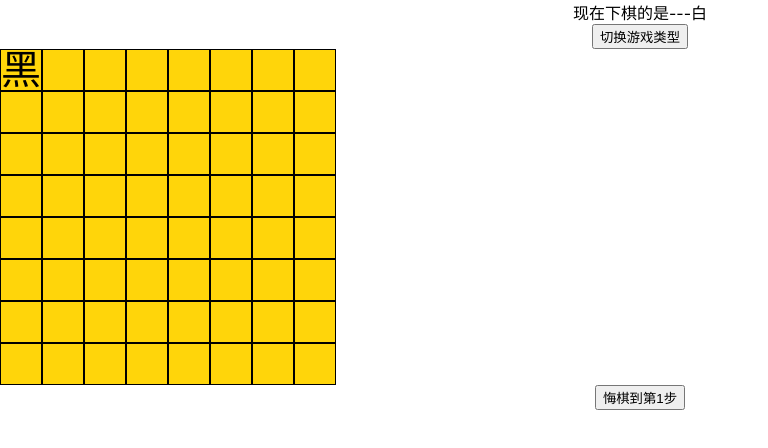
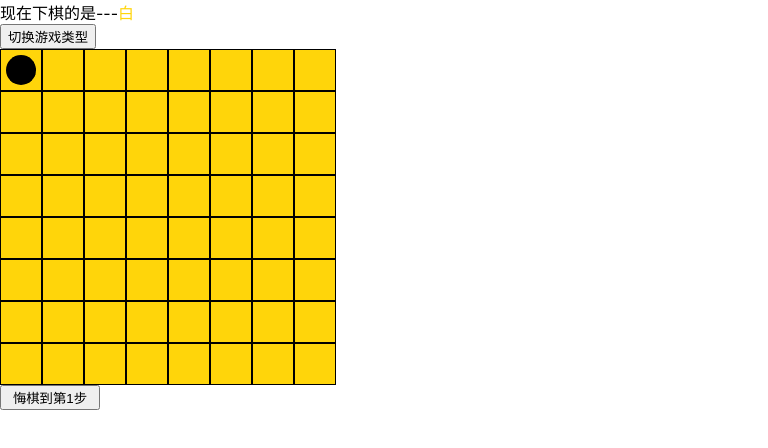
Before and after one commit to gebidepixiu/tic-tac-toe, a React (Create React App) app: page / in a window 1280 px wide. Both pictures are taken after a click on the item 21 px from the left and 70 px from the top of the page. Shown: the top 448 px of the page, without its empty margins (0-768 px from the left). Built offline with nearby package versions, Linux system fonts and the light colour scheme.

Commit message:
清理无用文件

```diff
--- a/src/App.css
+++ b/src/App.css
@@ -5,8 +5,8 @@ li{
   list-style: none;
 }
 ul{
-  margin: 0px;
-  padding: 0px;
+  margin: 0;
+  padding: 0;
 }
 .App-logo {
   height: 40vmin;
--- a/src/App.tsx
+++ b/src/App.tsx
@@ -1,13 +1,15 @@
 import React from 'react';
 import './App.css';
-import Home from "./view/Home";
-
-function App() {
-  return (
-    <div className="App">
-      <Home/>
-    </div>
-  );
-}
+import Home from './view/home';
+/**
+ * 主入口
+ * */
+const App  = () => {
+    return (
+        <div className="App">
+            <Home/>
+        </div>
+    );
+};
 
 export default App;
--- a/src/assets/css/home.css
+++ b/src/assets/css/home.css
@@ -1,13 +1,21 @@
-.gameMain{
+.gameEnd{
+    color: red;
+}
+.Home{
     text-align: left;
 }
-.gameHead>span{
-    color: red;
+.gameTitle{
+    color: #FFD50A;
+}
+.gameHitory{
+    max-width: 100px;
+    display: flex;
+    flex-direction: column;
 }
 .gameList{
-    width: 0px;
+    width: 0;
     display: grid;
-    grid-template-columns: auto auto auto auto auto;
+    grid-template-columns: auto auto auto;
     background-color: #FFD50A;
 }
 .gameListFor2{
@@ -28,23 +36,23 @@
     background-color: #FFD50A;
     text-align: center;
 }
-.forBlack>span,.forWhite>span{
+.blackLattice>span,.whiteLattice>span{
     width: 30px;
     height: 30px;
     position: absolute;
-    top: 0px;
-    left: 0px;
-    right: 0px;
-    bottom: 0px;
+    top: 0;
+    left: 0;
+    right: 0;
+    bottom: 0;
     margin: auto;
     border-radius: 100px;
     overflow: hidden;
 }
-.forBlack>span{
+.blackLattice>span{
     background-color: #000000;
 }
 
-.forWhite>span{
+.whiteLattice>span{
     color: #FFFF;
     background-color: #FFFF;
 }
--- a/src/reportWebVitals.ts
+++ b/src/reportWebVitals.ts
@@ -1,5 +1,5 @@
 import { ReportHandler } from 'web-vitals';
-
+/***/
 const reportWebVitals = (onPerfEntry?: ReportHandler) => {
     if (onPerfEntry && onPerfEntry instanceof Function) {
         import('web-vitals').then(({ getCLS, getFID, getFCP, getLCP, getTTFB }) => {
--- a/src/tool/gameTools.ts
+++ b/src/tool/gameTools.ts
@@ -65,7 +65,6 @@ export const determineLattice = (chessboard: { placingPieces:InLattice, latticeL
         }
         // 判断本条线上是否有该游戏最大棋子
         if (Array.isArray(findValue[findPosition]) && findValue[findPosition].length >= useGameMode) {
-            console.log('成功');
             return true;
         }
         // 本次查询完成把线路反转，用以下一次查询
```
Also changed, not shown: package.json (+10 -1 lines), src/index.tsx (+3 -7 lines), src/interface/home.ts (deleted, +0 -12 lines), .eslintrc.json (deleted), 1 other file (tests, documents, lock files or other folders). Lines whose indentation alone changed are shown as unchanged.
